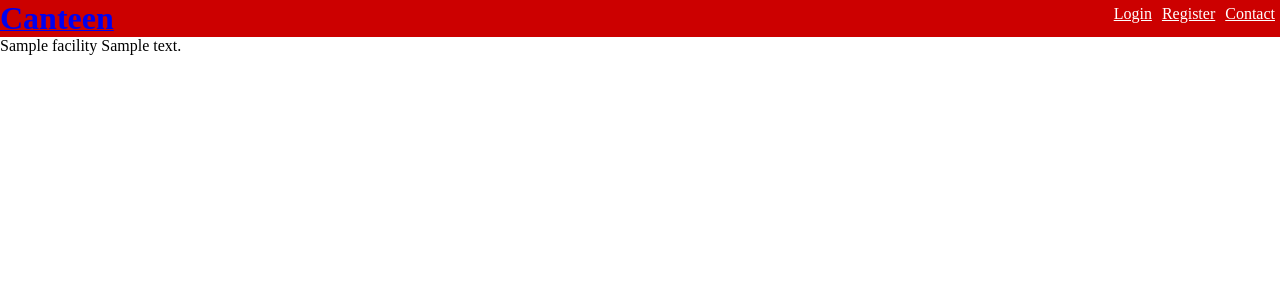
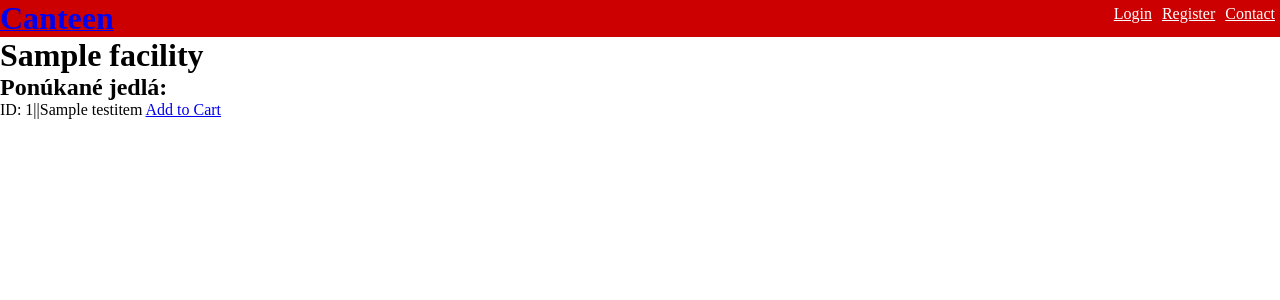
Before and after one commit to natal1H/IIS-project, a Django app: page /facility/1 in a window 1280 px wide. Shown: the top 300 px of the page. Run offline with Django 3.2, Linux system fonts and the light colour scheme; tables that the repository leaves empty hold one stand-in row (values such as "Sample post").

Commit message:
Basic add_to_cart view added, TODO order, checkout etc.

```diff
--- a/app/test1/canteen/admin.py
+++ b/app/test1/canteen/admin.py
@@ -16,6 +16,10 @@ admin.site.register(Menu_items)
 
 admin.site.register(Roles)
 
+admin.site.register(testItem)
+admin.site.register(testOrder)
+
+
 """
 admin,
 operator,
--- a/app/test1/canteen/models.py
+++ b/app/test1/canteen/models.py
@@ -22,7 +22,16 @@ class Facility (models.Model):
         return f"facility/{self.id_facility}"
         #return reverse("facility-view", kwargs={"id":self.id_facility})#f""
 
+class testItem(models.Model):
+    id_testItem = models.AutoField(primary_key=True)
+    name = models.CharField(max_length=150, blank=False)
+    Facility = models.ForeignKey(Facility, on_delete=models.CASCADE)
 
+
+class testOrder(models.Model):
+    id_order =models.AutoField(primary_key=True)
+    name = models.CharField(max_length=150, blank=False)
+    testItem = models.ForeignKey(testItem, on_delete=models.CASCADE)
 
 class Menu (models.Model):
     id_menu = models.AutoField(primary_key=True)
--- /dev/null
+++ b/app/test1/canteen/templates/cart.html
@@ -0,0 +1,6 @@
+ {% extends "base.html" %}
+
+        {% block content %}
+        <p>hello</p>
+
+         {% endblock %}
--- a/app/test1/canteen/templates/facility_detail.html
+++ b/app/test1/canteen/templates/facility_detail.html
@@ -2,8 +2,17 @@
 
         {% block content %}
         {%if object%}
-        {{object.name}}
-        {{object.address}}
+
+        <h1>{{object.name}}</h1>
+        <h2>Ponúkané jedlá:</h2>
         {%endif%}
 
+
+                {% for instance in meals %}
+                    ID: {{instance.id_testItem}}||{{instance.name}} <a href="{%url 'add_to_cart' instance.id_testItem%}" class="">Add to Cart</a><br>
+
+
+                {% endfor %}
+
+
         {% endblock %}
--- a/app/test1/canteen/urls.py
+++ b/app/test1/canteen/urls.py
@@ -14,8 +14,10 @@ urlpatterns = [
 #user authentication
 urlpatterns+=[
     path('facility/<int:id>', views.dynamic_facility_view, name='facility-view'),
+    path('add_to_cart/<int:id>', views.add_to_cart, name='add_to_cart'),
     path('register', views.register_view, name='register'),
     path('login', LoginView.as_view(), name='login_url'),
     path('logged', views.logged_view, name='loggend_on'),
     path('logout', LogoutView.as_view(next_page='/'), name='logout'),
+
 ]
--- a/app/test1/canteen/views.py
+++ b/app/test1/canteen/views.py
@@ -1,6 +1,6 @@
 from django.http import Http404
 
-from django.shortcuts import render, get_object_or_404
+from django.shortcuts import render, get_object_or_404, redirect
 from django.views import generic
 from canteen.models import *
 
@@ -10,6 +10,8 @@ from django.contrib.auth.decorators import login_required
 
 from django.contrib.auth.models import User
 
+
+from django.http import HttpResponseRedirect
 
 
 # Create your views here.
@@ -76,7 +78,9 @@ def search_result_view(request):
 
 
 def index(request):
+
     obj = Facility.objects.all()
+
 
     num_visits = request.session.get('num_visits', 0)
     request.session['num_visits'] = num_visits + 1
@@ -143,12 +147,33 @@ def contact_view(request):
 
 def dynamic_facility_view(request, id):
 
-	#handling the nonexistent page
+
+	meals=testItem.objects.all()
+	facility_meals=[]
+	for item in meals:
+		if item.Facility.id_facility==id:
+			facility_meals.append(item)
+	#getting meals that belongs to that facility
+
+
+	# handling the nonexistent page
 	try:
 		obj =Facility.objects.get(id_facility=id)
 	except Facility.DoesNotExist:
 		raise Http404
+
 	context = {
+		"meals":facility_meals,
 		"object":obj
 	}
 	return render(request, 'facility_detail.html', context)
+
+def add_to_cart(request, id):
+	#it somehow works
+	print (id)
+	context = {
+
+	}
+	#TODO order, checkout etc. and all
+	return HttpResponseRedirect(request.META.get('HTTP_REFERER'))#stays on the same page
+	#return render(request, 'cart.html', context)
```
Also changed, not shown: app/test1/canteen/migrations/0004_testitem_testorder.py (added).
